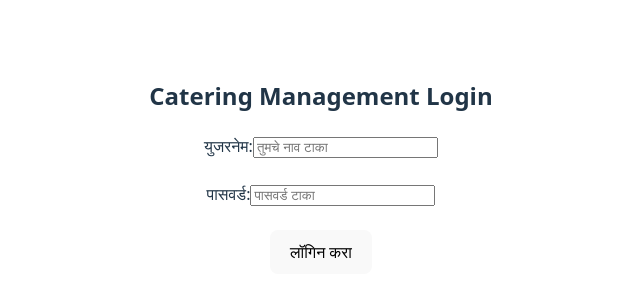
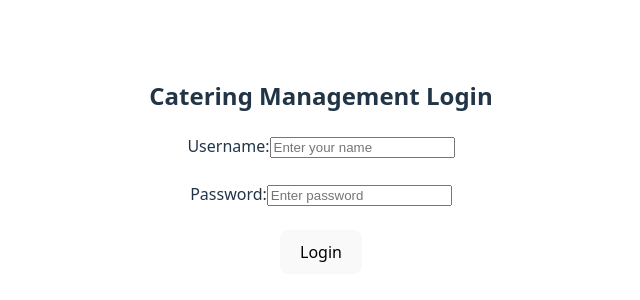
Before and after one commit to RohanAmbekar02/CateringManagement, a React app in the folder frontend/: page / in a window 1280 px wide. Shown: the part 234-534 px from the top of the page, without its empty margins (319-959 px from the left). Built offline with nearby package versions, Linux system fonts and the light colour scheme; the HTML template or start-up script is replaced by a standard one.

Commit message:
Login page updated

```diff
--- a/frontend/src/Pages/Auth/Login.jsx
+++ b/frontend/src/Pages/Auth/Login.jsx
@@ -8,16 +8,16 @@ const Login = () => {
       <h2>Catering Management Login</h2>
       <form>
         <div className="input-group">
-          <label>युजरनेम:</label>
-          <input type="text" placeholder="तुमचे नाव टाका" />
+          <label>Username:</label>
+          <input type="text" placeholder="Enter your name" />
         </div>
         <br />
         <div className="input-group">
-          <label>पासवर्ड:</label>
-          <input type="password" placeholder="पासवर्ड टाका" />
+          <label>Password:</label>
+          <input type="password" placeholder="Enter password"/>
         </div>
         <br />
-        <button type="submit">लॉगिन करा</button>
+        <button type="submit">Login</button>
       </form>
     </div>
   );
```
